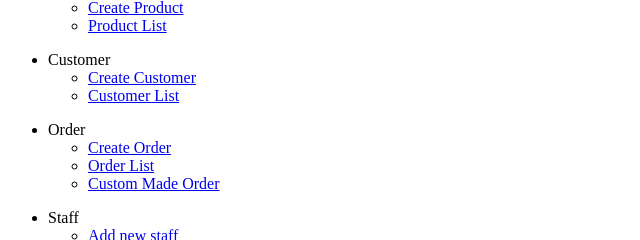
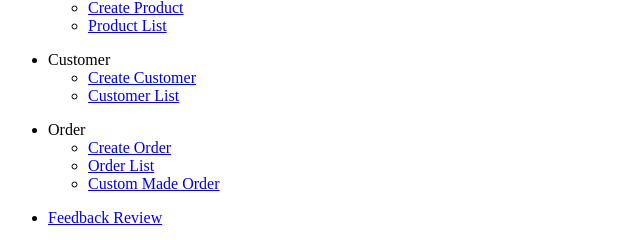
Before and after one commit to CLaire1903/FYP, a PHP site: page /navigationBar.php in a window 1280 px wide. Shown: the part 1299-1539 px from the top of the page, without its empty margins (0-640 px from the left). Run offline with PHP 8.4, Linux system fonts and the light colour scheme.

Commit message:
staff menu only display for manager n director

```diff
--- a/administrator/navigationBar.php
+++ b/administrator/navigationBar.php
@@ -72,19 +72,46 @@
                         </li>
                     </ul>
                 </div>
-                <div>
-                    <ul class="nav justify-content-center">
-                        <li class="nav-item dropdown">
-                            <a id="staff" class="nav-link dropdown-toggle navbarDropdownMenuLink word" role="button" data-bs-toggle="dropdown" aria-expanded="false">
-                                Staff
-                            </a>
-                            <ul class="dropdown-menu" aria-labelledby="navbarDropdownMenuLink">
-                                <li><a id="addStaff" class="dropdown-item word" href="order.php">Add new staff</a></li>
-                                <li><a id="staffList" class="dropdown-item word" href="order_list.php">Staff List</a></li>
-                            </ul>
-                        </li>
-                    </ul>
-                </div>
+                <?php
+                if (isset($_SESSION['admin_email'])){
+                    $checkPositionQuery = "SELECT * FROM admin WHERE admin_email=:admin_email";
+                    $checkPositionStmt = $con->prepare($checkPositionQuery);
+                    $admin_email = $_SESSION['admin_email'];
+                    $checkPositionStmt->bindParam(":admin_email", $admin_email);
+                    $checkPositionStmt->execute();
+                    $checkPositionRow = $checkPositionStmt->fetch(PDO::FETCH_ASSOC);
+                    $admin_position = $checkPositionRow['admin_position'];
+                    if ($admin_position == "director" || $admin_position == "manager") {
+                        echo "<div>";
+                            echo "<ul class='nav justify-content-center'>";
+                                echo "<li class='nav-item dropdown'>";
+                                    echo "<a id='staff' class='nav-link dropdown-toggle navbarDropdownMenuLink word' role='button' data-bs-toggle='dropdown' aria-expanded='false'>
+                                    Staff
+                                    </a>";
+                                    echo "<ul class='dropdown-menu' aria-labelledby='navbarDropdownMenuLink'>";
+                                        echo "<li><a id='addStaff' class='dropdown-item word' href='staff_addNewStaff.php'>Add new staff</a></li>";
+                                        echo "<li><a id='staffList' class='dropdown-item word' href='staff_list.php'>Staff List</a></li>";
+                                    echo "</ul>";
+                                echo "</li>";
+                            echo "</ul>";
+                        echo "</div>";
+                    } else {
+                        echo "<div class='d-none'>";
+                            echo "<ul class='nav justify-content-center'>";
+                                echo "<li class='nav-item dropdown'>";
+                                    echo "<a id='staff' class='nav-link dropdown-toggle navbarDropdownMenuLink word' role='button' data-bs-toggle='dropdown' aria-expanded='false'>
+                                    Staff
+                                    </a>";
+                                    echo "<ul class='dropdown-menu' aria-labelledby='navbarDropdownMenuLink'>";
+                                        echo "<li><a id='addStaff' class='dropdown-item word' href='staff_addNewStaff.php'>Add new staff</a></li>";
+                                        echo "<li><a id='staffList' class='dropdown-item word' href='staff_list.php'>Staff List</a></li>";
+                                    echo "</ul>";
+                                echo "</li>";
+                            echo "</ul>";
+                        echo "</div>";
+                    }
+                }
+                ?>
                 <div>
                     <ul class="nav justify-content-center">
                         <li class="nav-item">
```
